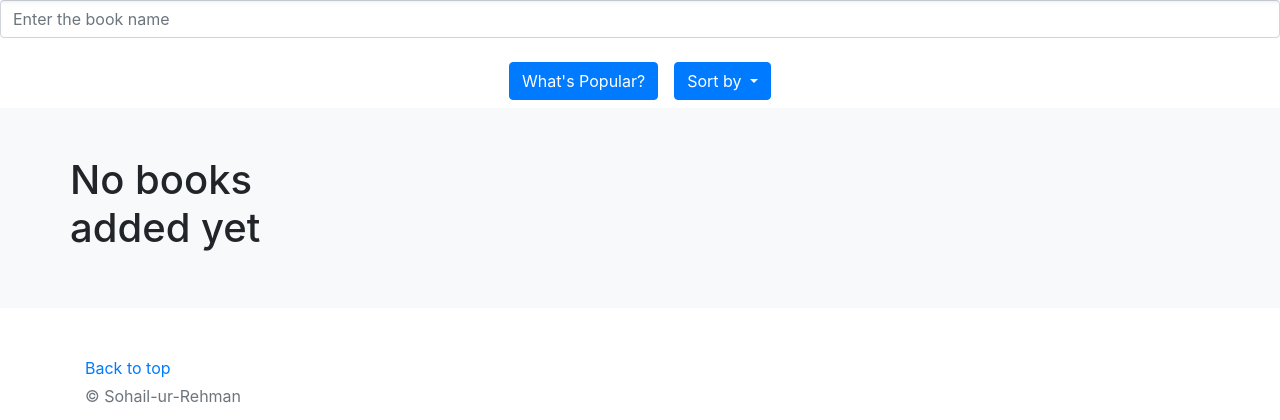
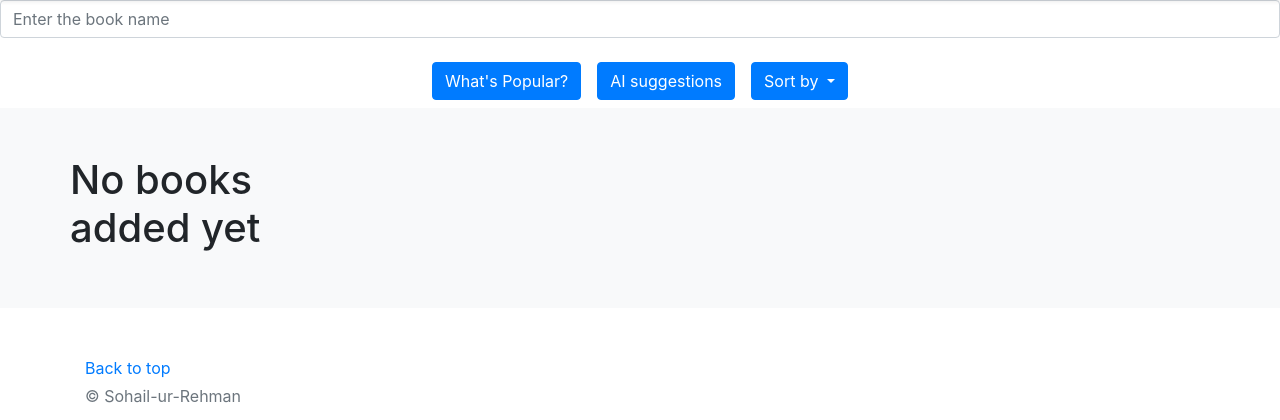
Before and after one commit to rehmansohail/library, a Node project: template views/index.ejs in a window 1280 px wide. Shown: the part 93-513 px from the top of the page. Run offline with Node 20 templates, Linux system fonts and the light colour scheme; the template is opened without the code that fills it, so the values that code supplies are empty; some libraries are stand-ins or nearby versions.

Commit message:
moved ai button homescreen

```diff
--- a/views/index.ejs
+++ b/views/index.ejs
@@ -11,6 +11,7 @@
 
       <div class="text-center" style="display: flex; align-items: center; justify-content: center;" >
         <a class="btn btn-primary m-2" href="/feed" role="button">What's Popular?</a>
+        <a class="btn btn-primary m-2" href="/ai">AI suggestions</a>
         <div class="dropdown text-center m-2">
             <button class="btn btn-primary dropdown-toggle" type="button" id="dropdownMenuButton" data-toggle="dropdown" aria-haspopup="true" aria-expanded="false">
                 Sort by
--- a/views/partials/header.ejs
+++ b/views/partials/header.ejs
@@ -47,7 +47,6 @@
             <%= username %>
           </button>
           <div class="dropdown-menu" aria-labelledby="dropdownMenuButton">
-            <a class="dropdown-item" href="/ai">Get books recommendation from AI</a>
             <a class="dropdown-item" href="/logout">Logout</a>
           </div>
         </div>
```
